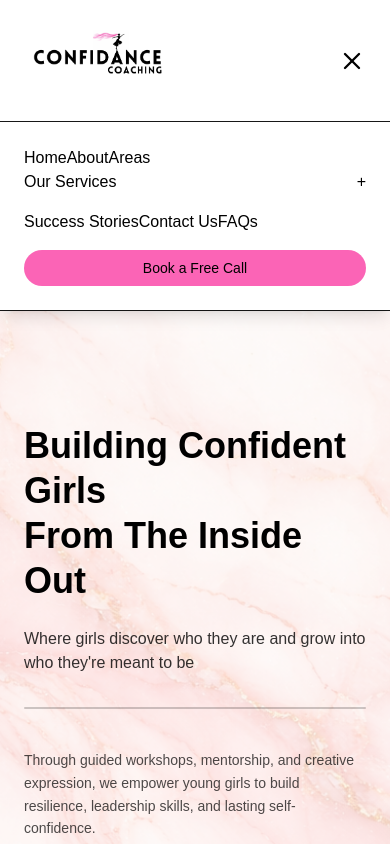
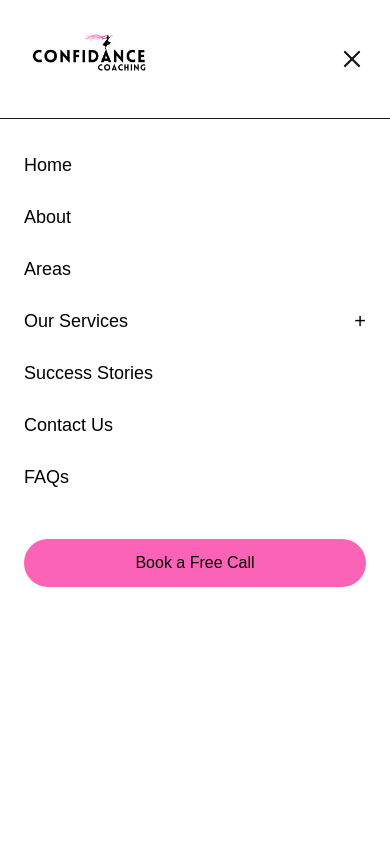
Before and after one commit to wanderappsocial/confidance-coaching, a Next.js app: page / in a window 390 px wide. Both pictures are taken after a click on the button 352 px from the left and 60 px from the top of the page. Shown: the top 844 px of the page. Built offline with nearby package versions, Linux system fonts and the light colour scheme.

Commit message:
Added responsive navbar and mobile menu debugs

```diff
--- a/components/layout/Navbar.tsx
+++ b/components/layout/Navbar.tsx
@@ -14,7 +14,6 @@ export default function Navbar() {
       <nav className="max-w-7xl mx-auto flex items-center justify-between px-6 py-3">
 
         {/* Logo */}
-        <div className="flex items-center">
         <Image
           src="/images/logo.png"
           alt="Confidance Logo"
@@ -22,22 +21,13 @@ export default function Navbar() {
           height={50}
           priority
         />
-        </div>
 
         {/* Desktop Navigation */}
         <ul className="hidden md:flex items-center gap-6 text-sm text-black">
 
-          <li>
-            <Link className="hover:opacity-70" href="/">Home</Link>
-          </li>
-
-          <li>
-            <Link className="hover:opacity-70" href="/about">About</Link>
-          </li>
-
-          <li>
-            <Link className="hover:opacity-70" href="/areas">Areas</Link>
-          </li>
+          <li><Link className="hover:opacity-70" href="/">Home</Link></li>
+          <li><Link className="hover:opacity-70" href="/about">About</Link></li>
+          <li><Link className="hover:opacity-70" href="/areas">Areas</Link></li>
 
           {/* Desktop Dropdown */}
           <li className="relative group">
@@ -68,23 +58,9 @@ export default function Navbar() {
             </div>
           </li>
 
-          <li>
-            <Link className="hover:opacity-70" href="/stories">
-              Success Stories
-            </Link>
-          </li>
-
-          <li>
-            <Link className="hover:opacity-70" href="/contact">
-              Contact Us
-            </Link>
-          </li>
-
-          <li>
-            <Link className="hover:opacity-70" href="/faq">
-              FAQs
-            </Link>
-          </li>
+          <li><Link className="hover:opacity-70" href="/stories">Success Stories</Link></li>
+          <li><Link className="hover:opacity-70" href="/contact">Contact Us</Link></li>
+          <li><Link className="hover:opacity-70" href="/faq">FAQs</Link></li>
 
         </ul>
 
@@ -102,37 +78,57 @@ export default function Navbar() {
         >
           {isOpen ? <X size={28} /> : <Menu size={28} />}
         </button>
-
       </nav>
 
-      {/* Mobile Menu */}
-      <div
-        className={`md:hidden bg-white border-t shadow-lg transition-all duration-300 overflow-hidden ${
-          isOpen ? "max-h-screen py-6" : "max-h-0"
-        }`}
-      >
-        <div className="px-6 space-y-4 text-black">
+      {/* ================= MOBILE MENU ================= */}
+      {isOpen && (
+        <div className="md:hidden fixed inset-0 bg-white z-50 flex flex-col">
 
-          <Link href="/" onClick={() => setIsOpen(false)}>Home</Link>
-          <Link href="/about" onClick={() => setIsOpen(false)}>About</Link>
-          <Link href="/areas" onClick={() => setIsOpen(false)}>Areas</Link>
+          {/* Top Bar */}
+          <div className="flex items-center justify-between px-6 py-4 border-b">
+            <Image
+              src="/images/logo.png"
+              alt="Confidance Logo"
+              width={150}
+              height={40}
+            />
+            <button onClick={() => setIsOpen(false)}>
+              <X size={28} />
+            </button>
+          </div>
 
-          {/* Mobile Services Dropdown */}
+          {/* Menu Items */}
+          <div className="flex flex-col px-6 py-8 space-y-6 text-lg text-black">
+
+            <Link href="/" onClick={() => setIsOpen(false)} className="block">
+              Home
+            </Link>
+
+            <Link href="/about" onClick={() => setIsOpen(false)} className="block">
+              About
+            </Link>
+
+            <Link href="/areas" onClick={() => setIsOpen(false)} className="block">
+              Areas
+            </Link>
+
+            {/* Services Dropdown */}
             <div>
               <button
                 onClick={() => setServicesOpen(!servicesOpen)}
-              className="flex justify-between w-full"
+                className="flex justify-between items-center w-full"
               >
-              Our Services
-              <span>{servicesOpen ? "−" : "+"}</span>
+                <span>Our Services</span>
+                <span className="text-xl">
+                  {servicesOpen ? "−" : "+"}
+                </span>
               </button>
 
               {servicesOpen && (
-              <div className="pl-4 mt-3 space-y-3">
+                <div className="flex flex-col mt-4 space-y-4 pl-4 text-base">
                   <Link
                     href="/services/life-coaching"
                     onClick={() => setIsOpen(false)}
-                  className="block"
                   >
                     Life Coaching
                   </Link>
@@ -140,7 +136,6 @@ export default function Navbar() {
                   <Link
                     href="/services/other-services"
                     onClick={() => setIsOpen(false)}
-                  className="block"
                   >
                     Other Services
                   </Link>
@@ -148,24 +143,26 @@ export default function Navbar() {
               )}
             </div>
 
-          <Link href="/stories" onClick={() => setIsOpen(false)}>
+            <Link href="/stories" onClick={() => setIsOpen(false)} className="block">
               Success Stories
             </Link>
 
-          <Link href="/contact" onClick={() => setIsOpen(false)}>
+            <Link href="/contact" onClick={() => setIsOpen(false)} className="block">
               Contact Us
             </Link>
 
-          <Link href="/faq" onClick={() => setIsOpen(false)}>
+            <Link href="/faq" onClick={() => setIsOpen(false)} className="block">
               FAQs
             </Link>
 
-          <button className="w-full bg-pink-400 text-black px-5 py-2 rounded-full text-sm mt-4">
+            {/* CTA */}
+            <button className="mt-6 bg-pink-400 text-black py-3 rounded-full text-base">
               Book a Free Call
             </button>
 
           </div>
         </div>
+      )}
     </header>
   );
 }
```
Lines whose indentation alone changed are shown as unchanged.
